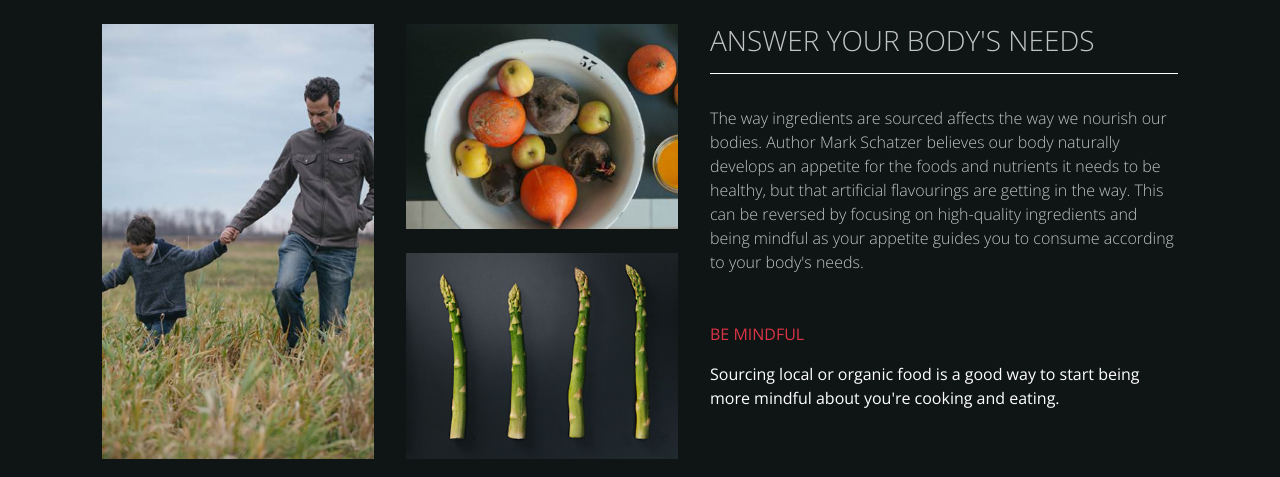
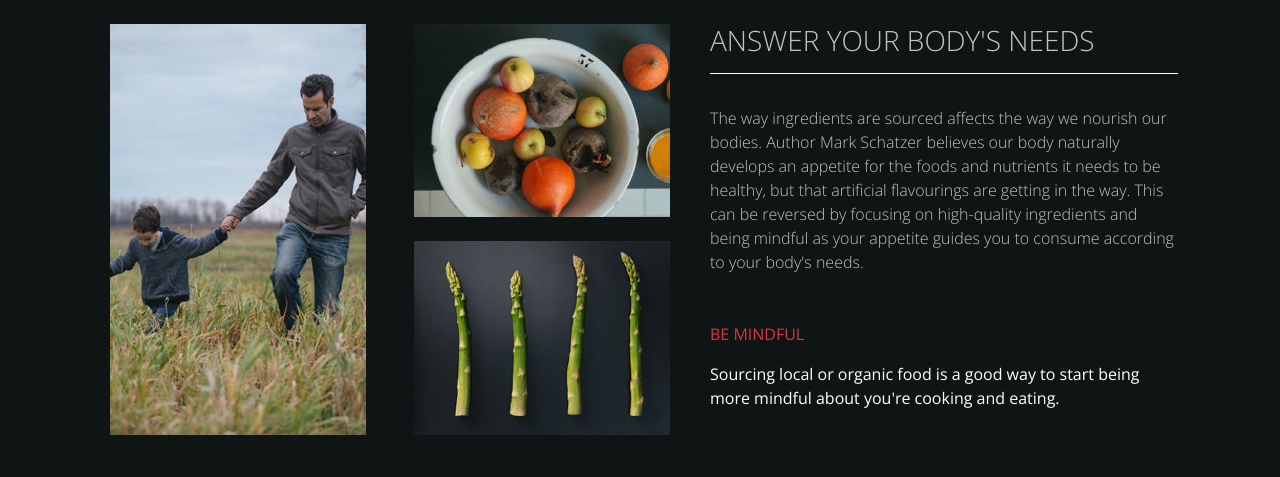
Before and after one commit to jamesedwardbaldonadoii/orchard-fed-test, a website built with webpack: page src/index.html in a window 1280 px wide. Shown: the top 477 px of the page. Built offline with nearby package versions, Linux system fonts and the light colour scheme.

Commit message:
aligned content

```diff
--- a/src/index.html
+++ b/src/index.html
@@ -17,7 +17,7 @@
     <section class="d-flex flex-column flex-lg-row">
       <div class="d-flex flex-row image-wrapper m-md-auto mb-sm-3">
         <div
-          class="animate-image px-2 px-lg-3 w-50 custom-pointer"
+          class="animate-image px-3 px-lg-4 w-50 custom-pointer"
           data-bs-toggle="modal"
           data-bs-target="#imageModal"
           tabindex="0"
@@ -30,7 +30,7 @@
         </div>
 
         <div
-          class="d-flex flex-column px-lg-3 px-2 w-50 custom-pointer"
+          class="d-flex flex-column px-lg-4 px-3 w-50 custom-pointer"
           data-bs-toggle="modal"
           data-bs-target="#imageModal"
           tabindex="0"
```
